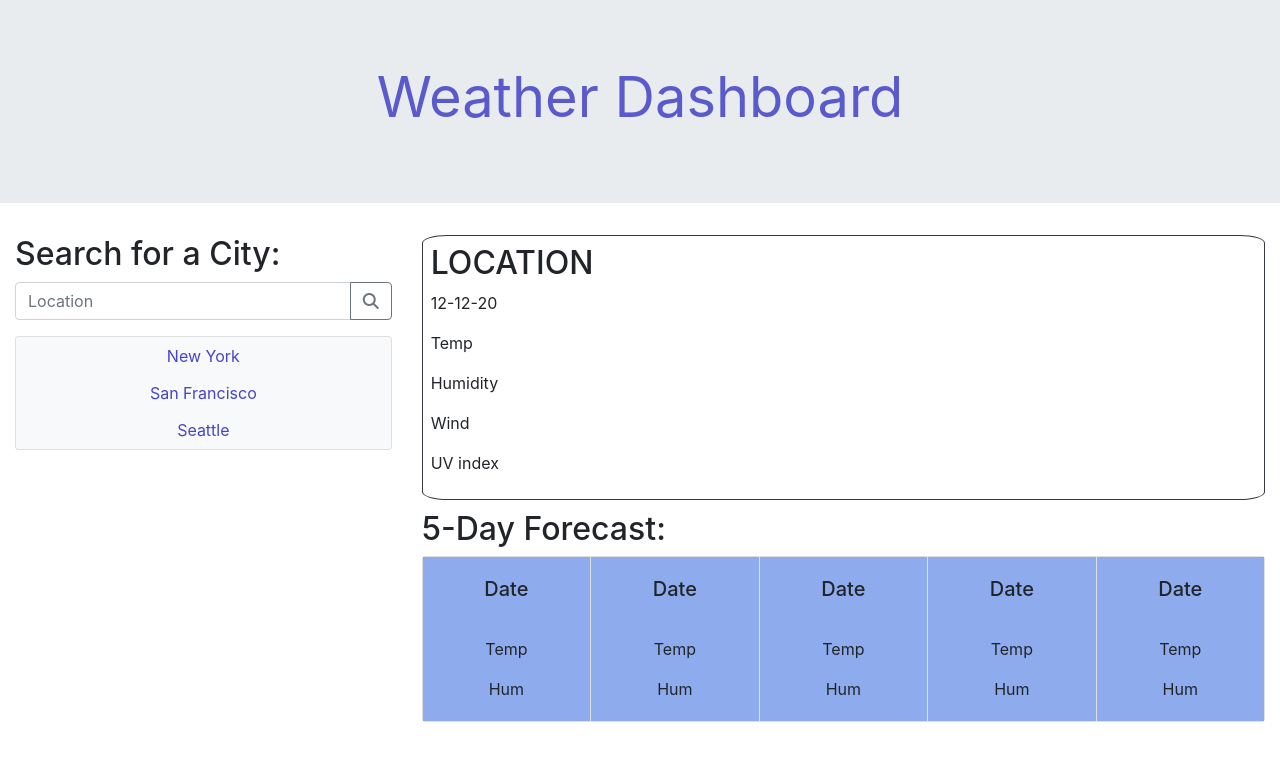
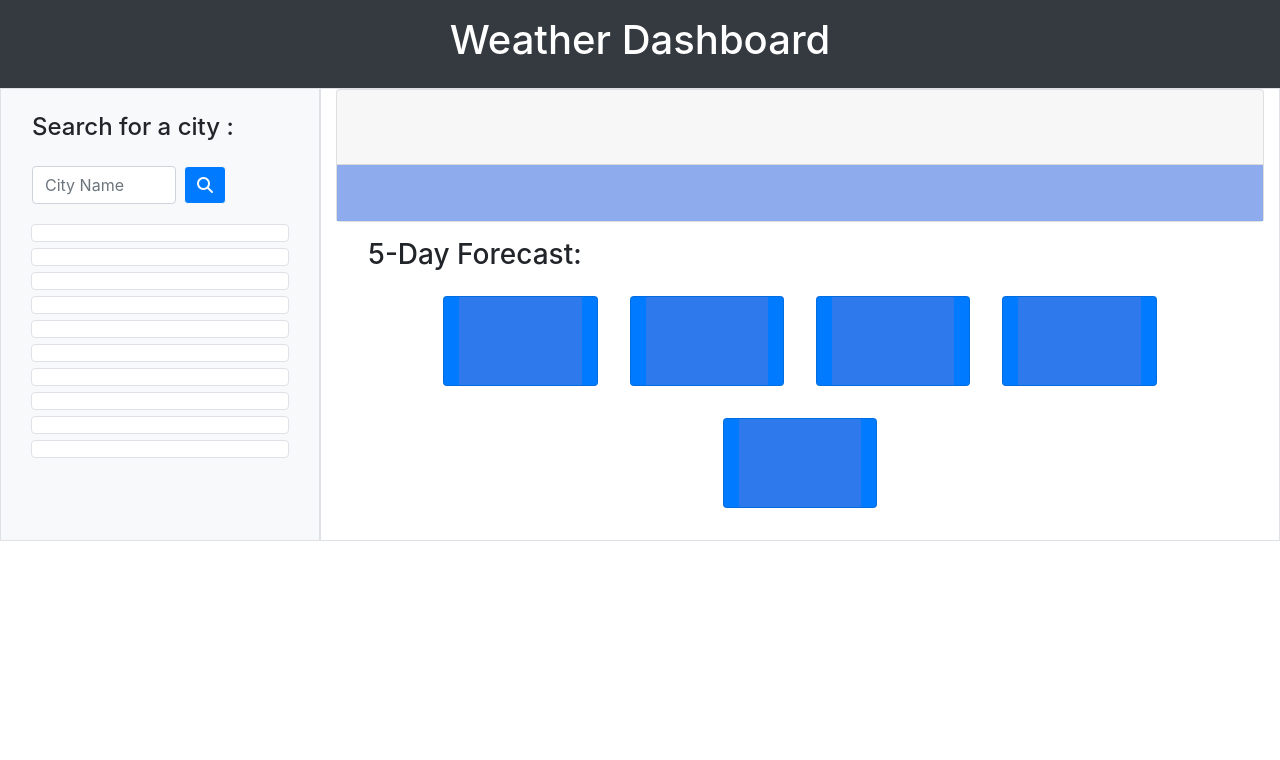
Before and after one commit to Am-White/Weather-Dashboard, a plain HTML site: page index.html in a window 1280 px wide. Drawn offline with nearby package versions, Linux system fonts and the light colour scheme; files that its build step writes are made by us from their sources.

Commit message:
redo of html layout

```diff
--- a/index.html
+++ b/index.html
@@ -1,105 +1,125 @@
 <!DOCTYPE html>
 <html lang="en">
+
 <head>
     <meta charset="UTF-8">
     <meta name="viewport" content="width=device-width, initial-scale=1.0">
+    <meta http-equiv="X-UA-Compatible" content="ie=edge">
     <title>Weather Dashboard</title>
-
     <link href="https://stackpath.bootstrapcdn.com/bootstrap/4.3.1/css/bootstrap.min.css" rel="stylesheet"
         integrity="sha384-ggOyR0iXCbMQv3Xipma34MD+dH/1fQ784/j6cY/iJTQUOhcWr7x9JvoRxT2MZw1T" crossorigin="anonymous">
-    <link rel="stylesheet" href="./assetss/css/style.css" />
+    <link rel="stylesheet" href="./assets/style.css" />
     <script src="https://kit.fontawesome.com/4439e3b362.js" crossorigin="anonymous"></script>
+
 </head>
 
 <body>
-    <div id="header" class="jumbotron jumbotron-fluid text-center">
-        <div class="container">
-          <h1 class="display-4"><strong>Weather Dashboard</strong></h1>
-        </div>
+    <header class="container-fluid bg-dark text-center p-3">
+        <h1 class="text-white">Weather Dashboard</h1>
+    </header>
+
+    <div class="container-fluid ">
+        <div class="row">
+            <div class="col-md-4  col-lg-3 bg-light border">
+                <div class=" my-4 ml-3">
+                    <h4> Search for a city :</h4>
                 </div>
 
-    <div class="row">
-      <div id="aside" class="col">
-        <h2>Search for a City:</h2>
+                <form class="form-inline my-lg-0">
+                    <input id="searchCity" class="form-control mx-3 mr-sm-2 w-50 " type="search" placeholder="City Name"
+                        aria-label="Search">
+                    <button id="searchBtn" class="btn btn-outline-light bg-primary my-2 my-sm-0" type="submit"><i
+                            class="fas fa-search"></i></button>
+                </form>
+                <div class="container popular-cities my-3 ">
 
-        <div class="input-group mb-3">
-            <input id="input-search" type="text" autocomplete="off" class="form-control" placeholder="Location" aria-describedby="button-addon2">
-
-          <div id="search-area" class="input-group-append">
-            <button class="btn btn-outline-secondary" type="button" id="search-btn">
-              <i class="fas fa-search"></i>
+                    <button id="city0"
+                        class="city p-2 btn  bg-white border rounded-top w-100 text-left pl-4 text-secondary">
+                    </button>
+                    <button id="city1" class="city p-2 btn bg-white border w-100 text-left pl-4 text-secondary">
+                    </button>
+                    <button id="city2" class="city p-2 btn bg-white border  w-100 text-left pl-4 text-secondary">
+                    </button>
+                    <button id="city3" class="city p-2 btn bg-white border  w-100 text-left pl-4 text-secondary">
+                    </button>
+                    <button id="city4" class="city p-2 btn bg-white border  w-100 text-left pl-4 text-secondary">
+                    </button>
+                    <button id="city5" class="city p-2 btn bg-white border  w-100 text-left pl-4 text-secondary">
+                    </button>
+                    <button id="city6" class="city p-2 btn bg-white border w-100 text-left pl-4 text-secondary">
+                    </button>
+                    <button id="city7"
+                        class="city p-2 btn bg-white border rounded-bottom w-100 text-left pl-4 text-secondary">
+                    </button>
+                    <button id="city8"
+                        class="city p-2 btn bg-white border rounded-bottom w-100 text-left pl-4 text-secondary">
+                    </button>
+                    <button id="city9"
+                        class="city p-2 btn bg-white border rounded-bottom w-100 text-left pl-4 text-secondary">
                     </button>
                 </div>
             </div>
+            <div class="col-md-8 col-lg-9  bg-white border">
+                <div class="card mb-3 ">
+                    <div class="card-header ">
+                        <h2 class="card-title"><span id="resultCity"></span> <span id="date"></span><img
+                                id="weatherImageTitle" src=""></h2>
 
-        <div id="list-of-locations" class="card">
-          <ul class="list-group list-group-flush">
-            <div id="location-buttons" class="btn-group-vertical">
-              <button id="city1" type="button" class="city btn btn-light">New York</button>
-              <button id="city2" type="button" class="city btn btn-light">San Francisco</button>
-              <button id="city3" type="button" class="city btn btn-light">Seattle</button>
                     </div>
-          </ul>
+                    <div class="card-body">
+                        <p class="card-text "><span class="resultTemp"></span><span class="resultTemp1"></span><span class="fahCel bold flag"  id="fahreneit"></span><span id="slash"></span><span class="fahCel" id="celcius"></span></p>
+                        <p class="card-text resultHum"></p>
+                        <p class="card-text description"></p>
+                        <p class="card-text resultWind"></p>
+                        <p class="card-text "><span class="resultUv"></span><span id="resultUv"></span></p>
                     </div>
                 </div>
-
-      <div id="right-aside" class="col-8">
-
-        <div id="current-card" class="border border-dark">
-          <h2 id="current-location">LOCATION<img src="" id="iconHead"></img></h2>
-          <p id="current-date">12-12-20</p>
-          <p id="current-temp">Temp</p>
-          <p id="current-hum">Humidity</p>
-          <p id="current-wind">Wind</p>
-          <p id="current-uv" class="uvColor">UV index</p>
-        </div>
-
-        <div id="five-day">
-          <h2>5-Day Forecast:</h2>
-
-          <div class="card-group">
-            <div id="day1" class="card">
-              <div class="card-body text-center">
-                <h5 id="card-date" class="card-title">Date</h5>
-                <img id="card-emoji" src=""></img>
-                <p id="card-temp" class="card-text">Temp</p>
-                <p id="card-hum" class="card-text">Hum</p>
+                <div class="forecast m-3">
+                    <h3 class="ml-3">5-Day Forecast: </h3>
+                    <div class="card-container row justify-content-center">
+                        <div class="col-6 col-md-4 col-lg-2 m-3 card text-white bg-primary mb-3"
+                            style="max-width: 18rem;">
+                            <div id="day1" class="card-body">
+                                <h6 class="card-date"></h6>
+                                <img id="weather_image1" src="">
+                                <p class="card-temp"></p>
+                                <p class="card-humid"></p>
                             </div>
                         </div>
-
-            <div id="day2" class="card">
-              <div class="card-body text-center">
-                <h5 id="card-date" class="card-title">Date</h5>
-                <img id="card-emoji" src=""></img>
-                <p id="card-temp" class="card-text">Temp</p>
-                <p id="card-hum" class="card-text">Hum</p>
+                        <div class="col-6 col-md-4 col-lg-2 m-3 card text-white bg-primary mb-3"
+                            style="max-width: 18rem;">
+                            <div id="day2" class="card-body">
+                                <h6 class="card-date"></h6>
+                                <img id="weather_image2" src="">
+                                <p class="card-temp"></p>
+                                <p class="card-humid"></p>
                             </div>
                         </div>
-
-            <div id="day3" class="card">
-              <div class="card-body text-center">
-                <h5 id="card-date" class="card-title">Date</h5>
-                <img id="card-emoji" src=""></img>
-                <p id="card-temp" class="card-text">Temp</p>
-                <p id="card-hum" class="card-text">Hum</p>
+                        <div class="col-6 col-md-4 col-lg-2 m-3 card text-white bg-primary mb-3"
+                            style="max-width: 18rem;">
+                            <div id="day3" class="card-body">
+                                <h6 class="card-date"></h6>
+                                <img id="weather_image3" src="">
+                                <p class="card-temp"></p>
+                                <p class="card-humid"></p>
                             </div>
                         </div>
-
-            <div id="day4" class="card">
-              <div class="card-body text-center">
-                <h5 id="card-date" class="card-title">Date</h5>
-                <img id="card-emoji" src=""></img>
-                <p id="card-temp" class="card-text">Temp</p>
-                <p id="card-hum" class="card-text">Hum</p>
+                        <div class="col-6 col-md-4 col-lg-2 m-3 card text-white bg-primary mb-3"
+                            style="max-width: 18rem;">
+                            <div id="day4" class="card-body">
+                                <h6 class="card-date"></h6>
+                                <img id="weather_image4" src="">
+                                <p class="card-temp"></p>
+                                <p class="card-humid"></p>
                             </div>
                         </div>
-
-            <div id="day5" class="card">
-              <div class="card-body text-center">
-                <h5 id="card-date" class="card-title">Date</h5>
-                <img id="card-emoji" src=""></img>
-                <p id="card-temp" class="card-text">Temp</p>
-                <p id="card-hum" class="card-text">Hum</p>
+                        <div class="col-6 col-md-4 col-lg-2 m-3 card text-white bg-primary mb-3"
+                            style="max-width: 18rem;">
+                            <div id="day5" class="card-body">
+                                <h6 class="card-date"></h6>
+                                <img id="weather_image5" src="">
+                                <p class="card-temp"></p>
+                                <p class="card-humid"></p>
                             </div>
                         </div>
 
@@ -107,11 +127,15 @@
                     </div>
 
                 </div>
+
             </div>
+
         </div>
 
         <script src="https://ajax.googleapis.com/ajax/libs/jquery/3.4.1/jquery.min.js"></script>
         <script src="https://cdnjs.cloudflare.com/ajax/libs/moment.js/2.24.0/moment.min.js"></script>
-        <script type="text/javascript" src="./assetss/js/script.js"></script>
+        <script type="text/javascript" src="./assets/weather-dashboard.js"></script>
+
+
+
 </body>
-</html>
```
Also changed, not shown: assetss/js/script.js (deleted, +0 -78 lines), assetss/js/scripttt.js (added, +75 -0 lines), indexxx.html (added, +118 -0 lines). Lines whose indentation alone changed are shown as unchanged.
